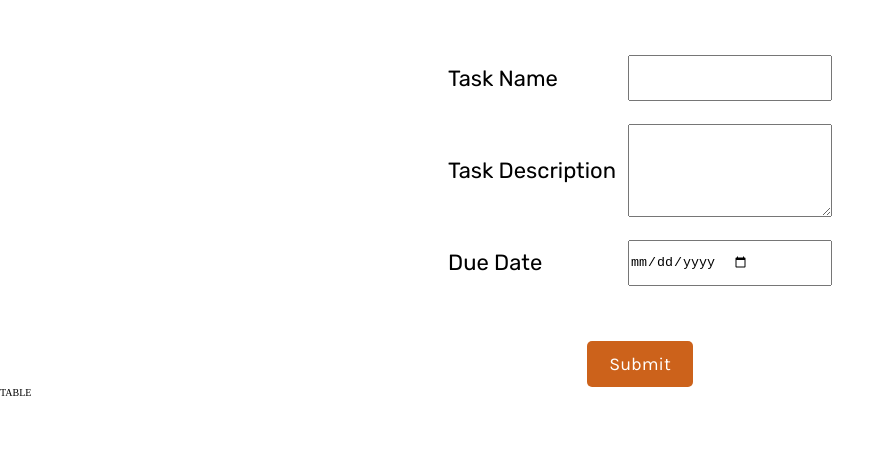
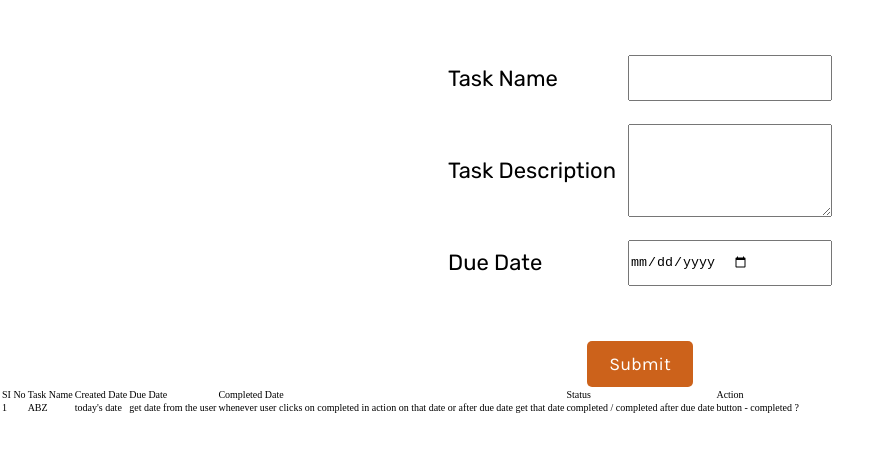
Before and after one commit to arunav999/Merida---Assignment, a React (Vite) app: page / in a window 1280 px wide. Shown: the top 452 px of the page, without its empty margins (0-895 px from the left). Built offline with nearby package versions, Linux system fonts and the light colour scheme; a web font is replaced by a local one.

Commit message:
added table.scss

```diff
--- a/src/App.jsx
+++ b/src/App.jsx
@@ -1,6 +1,7 @@
 import React from "react";
 import Input from "./components/Input";
 import Button from "./components/Button";
+import Table from "./components/Table";
 
 export default function App() {
   return (
@@ -21,7 +22,9 @@ export default function App() {
           <Button>Submit</Button>
         </section>
 
-        <section className="table-section">TABLE</section>
+        <section className="table-section">
+          <Table></Table>
+        </section>
       </main>
     </>
   );
--- a/src/components/Table.jsx
+++ b/src/components/Table.jsx
@@ -0,0 +1,35 @@
+import React from "react";
+
+function Table() {
+  return (
+    <table className="table">
+      <thead className="table__head">
+        <tr>
+          <td>SI No</td>
+          <td>Task Name</td>
+          <td>Created Date</td>
+          <td>Due Date</td>
+          <td>Completed Date</td>
+          <td>Status</td>
+          <td>Action</td>
+        </tr>
+      </thead>
+      <tbody className="table__body">
+        <tr>
+          <td>1</td>
+          <td>ABZ</td>
+          <td>today's date</td>
+          <td>get date from the user</td>
+          <td>
+            whenever user clicks on completed in action on that date or after
+            due date get that date
+          </td>
+          <td>completed / completed after due date</td>
+          <td>button - completed ?</td>
+        </tr>
+      </tbody>
+    </table>
+  );
+}
+
+export default Table;
--- a/src/styles/components/_index.scss
+++ b/src/styles/components/_index.scss
@@ -1,2 +1,3 @@
 @forward "button";
 @forward "input";
+@forward "table";
```
Also changed, not shown: src/styles/components/_table.scss (added).
